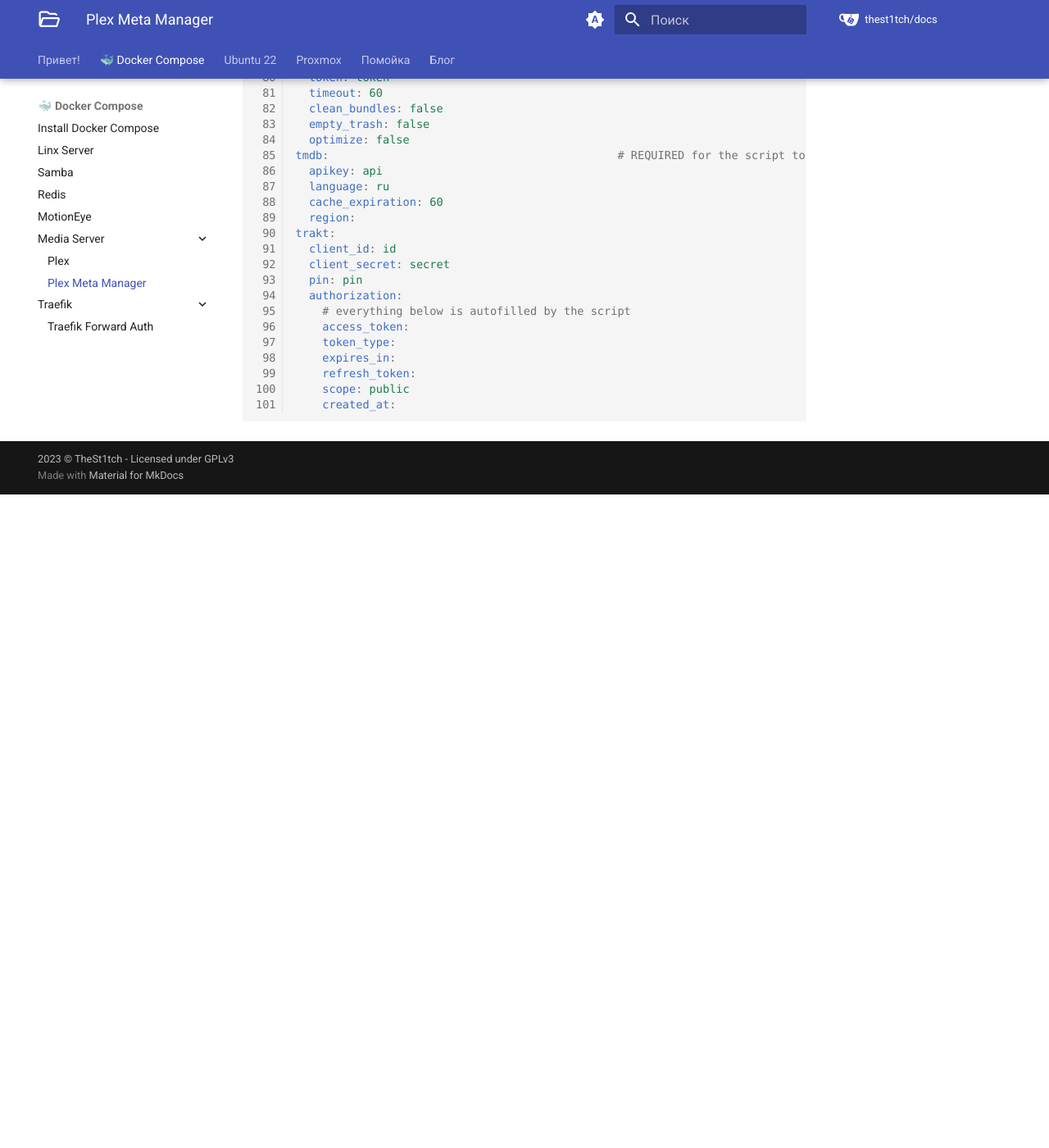
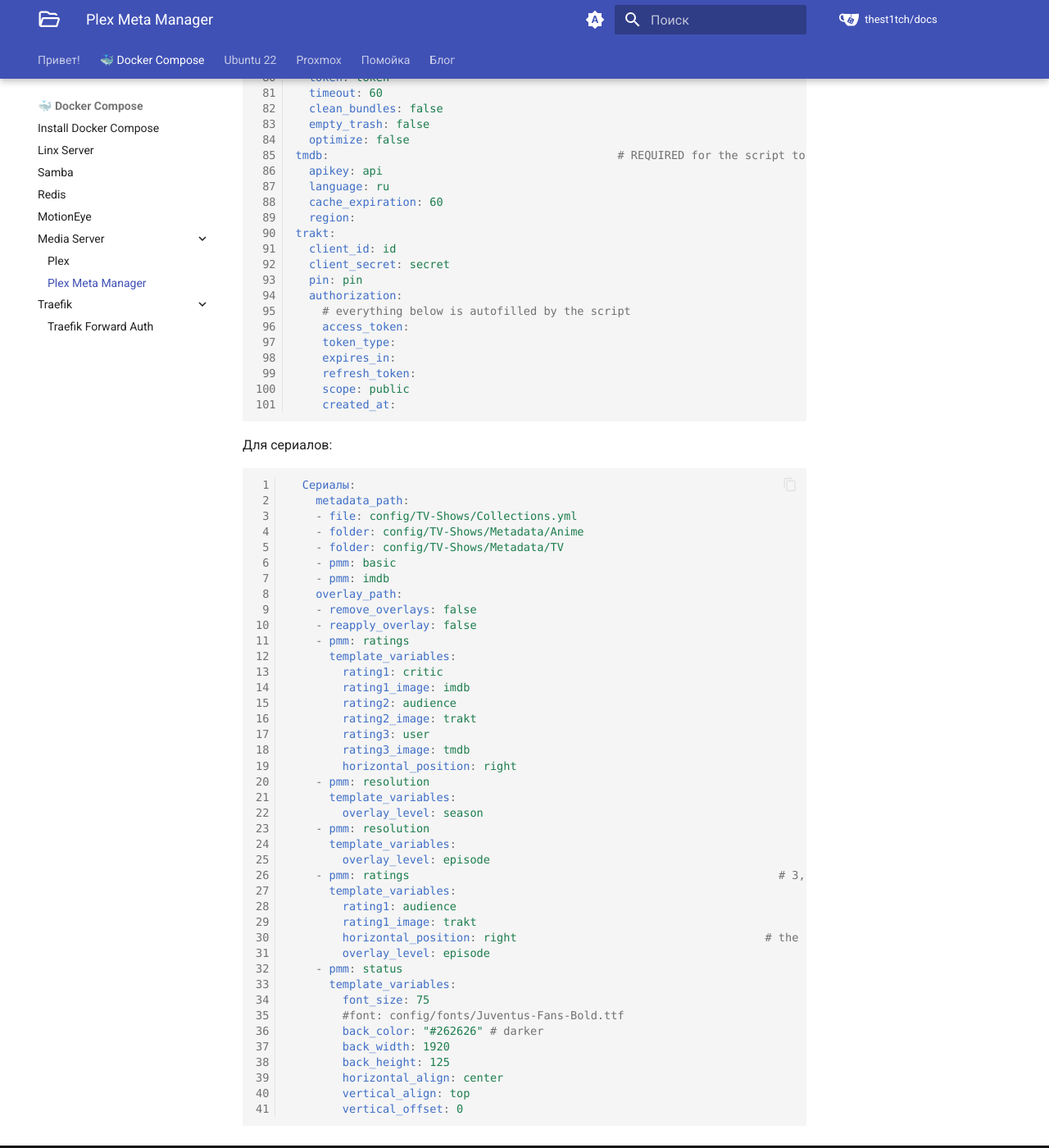
Before and after one commit to TheSt1tch/docs, an MkDocs documentation site: the page built from docs/docker-compose/plex-mm.md, in a window 1280 px wide and 1400 px high, scrolled down 2375 px. Shown: the whole window at 82% size. Built offline with MkDocs 1.6.1 and Material for MkDocs 9.7.7, drawn with Linux system fonts in a browser that asks for light colours; some web fonts are replaced; before the commit the page ends 2978 px from its top, so only the background shows below that.

Commit message:
update plex-mm

````diff
--- a/docs/docker-compose/plex-mm.md
+++ b/docs/docker-compose/plex-mm.md
@@ -138,3 +138,49 @@
     scope: public
     created_at:
 ```
+
+Для сериалов:
+
+```yaml
+  Сериалы:
+    metadata_path:
+    - file: config/TV-Shows/Collections.yml
+    - folder: config/TV-Shows/Metadata/Anime
+    - folder: config/TV-Shows/Metadata/TV
+    - pmm: basic
+    - pmm: imdb
+    overlay_path:
+    - remove_overlays: false
+    - reapply_overlay: false
+    - pmm: ratings
+      template_variables:
+        rating1: critic
+        rating1_image: imdb
+        rating2: audience
+        rating2_image: trakt
+        rating3: user
+        rating3_image: tmdb
+        horizontal_position: right
+    - pmm: resolution
+      template_variables:
+        overlay_level: season
+    - pmm: resolution
+      template_variables:
+        overlay_level: episode
+    - pmm: ratings                                                       # 3, 4
+      template_variables:
+        rating1: audience
+        rating1_image: trakt
+        horizontal_position: right                                     # the set of ratings is on the right of the poster
+        overlay_level: episode
+    - pmm: status
+      template_variables:
+        font_size: 75
+        #font: config/fonts/Juventus-Fans-Bold.ttf
+        back_color: "#262626" # darker
+        back_width: 1920
+        back_height: 125
+        horizontal_align: center
+        vertical_align: top
+        vertical_offset: 0
+```
````
